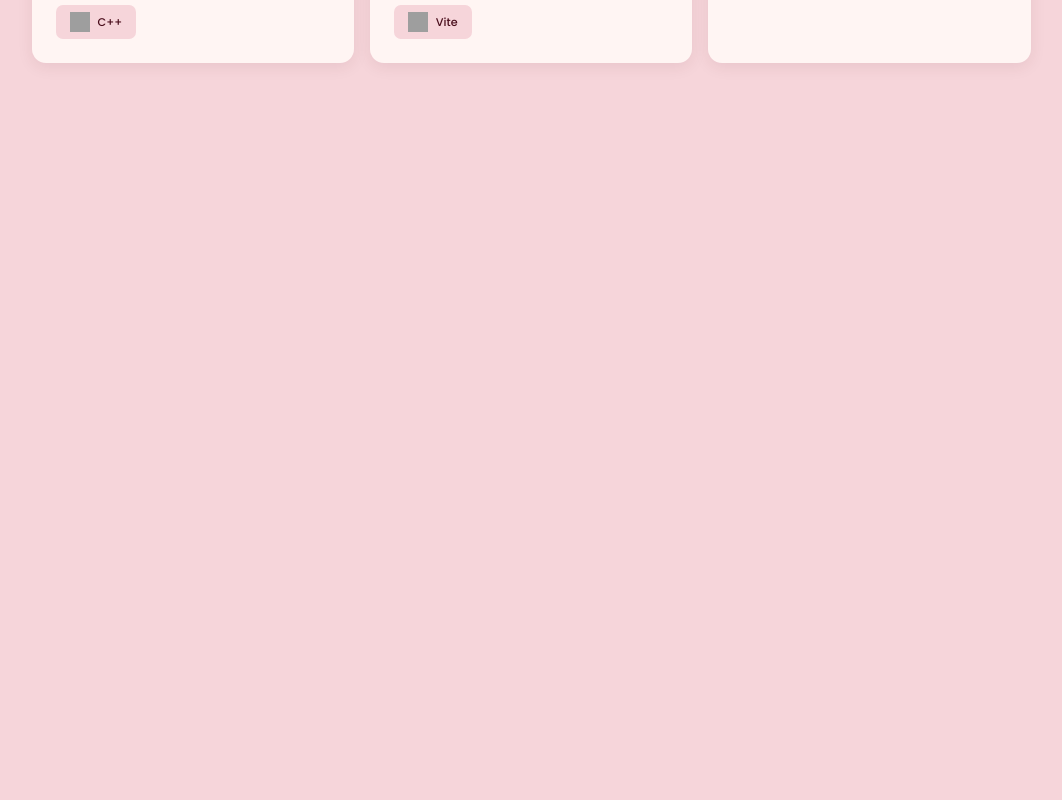
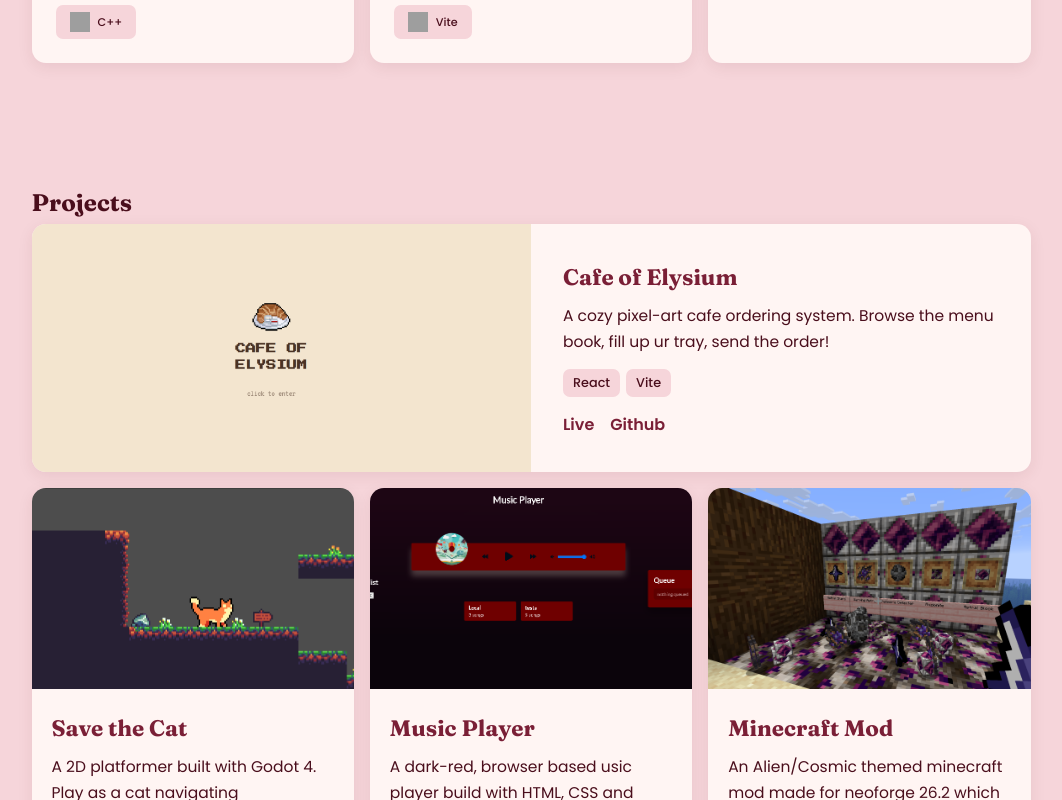
Before and after one commit to shiz1ee/My-Builder-Page, a React (Vite) app: page / in a window 1280 px wide. Shown: the part 1620-2420 px from the top of the page, without its empty margins (109-1171 px from the left). Before the commit the page ends 1743 px from the top, so only its background shows below. Built offline with nearby package versions, Linux system fonts and the light colour scheme; grey boxes are pictures that could not be loaded.

Commit message:
feat: projects section and links.
also fixed some typos and all

```diff
--- a/src/App.jsx
+++ b/src/App.jsx
@@ -2,6 +2,7 @@ import Navbar from "./components/Navbar"
 import Hero from "./components/Hero"
 import About from "./components/About"
 import Skills from "./components/Skills"
+import Projects from "./components/Projects"
 
 function App () {
   return (
@@ -10,6 +11,7 @@ function App () {
       <Hero />
       <About />
       <Skills />
+      <Projects />
     </>
   )
 }
--- a/src/components/Projects.css
+++ b/src/components/Projects.css
@@ -0,0 +1,119 @@
+.projects {
+    width: min(999px, 91%);
+    margin: 0 auto;
+    padding: 60px 0;
+}
+
+.projects-grid {
+    display: grid;
+    grid-template-columns: repeat(3, 1fr);
+    gap: 16px;
+}
+
+.project-card {
+    display: flex;
+    flex-direction: column;
+    background: var(--card);
+    border-radius: 14px;
+    overflow: hidden;
+    box-shadow: 0 4px 16px rgba(74, 14, 28, 0.08);
+    transition: transform 0.2s;
+}
+
+.project-card:hover {
+    transform: translateY(-4px);
+}
+
+.project-card.featured {
+    grid-column: span 3;
+    flex-direction: row;
+
+}
+
+.project-media {
+    aspect-ratio: 16 / 10;
+    background: var(--bg);
+}
+
+.project-card.featured .project-media {
+    flex: 1 1 50%;
+    aspect-ratio: auto;
+}
+
+.project-media img {
+    width: 100%;
+    height: 100%;
+    object-fit: cover;
+    display: block;
+}
+
+.placeholder {
+    height: 100%;
+    display: grid;
+    place-items: center;
+    font-family: 'Fraunces', serif;
+    font-size: 1.4rem;
+    color: var(--burgundy);
+}
+
+.project-body {
+    padding: 20px;
+}
+
+.project-card.featured .project-body {
+    flex: 1 1 50%;
+    padding: 32px;
+    align-self: center;
+}
+
+.project-body h3 {
+    color: var(--burgundy);
+    font-size: 1.4rem;
+    margin-bottom: 7px;
+}
+
+.project-body p {
+    font-size: 0.97rem;
+    margin-bottom: 14px;
+}
+
+.tags {
+    display: flex;
+    flex-wrap: wrap;
+    gap: 6px;
+    margin-bottom: 14px;
+}
+
+.tag {
+    padding: 3px 10px;
+    background: var(--bg);
+    border-radius: 7px;
+    font-size: 0.8rem;
+    font-weight: 495;
+}
+
+.project-links {
+    display: flex;
+    gap: 16px;
+}
+
+.project-links a {
+    color: var(--burgundy);
+    font-weight: 600;
+    text-decoration: none;
+}
+
+.project-links a:hover {
+    color: var(--accent);
+}
+
+@media (max-width: 800px) {
+    .projects-grid {
+        grid-template-columns: 1fr;
+    }
+
+    .project-card.featured {
+        grid-column: span 1;
+        flex-direction: column;
+    }
+}
--- a/src/components/Projects.jsx
+++ b/src/components/Projects.jsx
@@ -6,8 +6,8 @@ const projects = [
         description: 'A cozy pixel-art cafe ordering system. Browse the menu book, fill up ur tray, send the order!',
         tags: ['React', 'Vite'],
         image: '/images/projects/cafe.png',
-        live: '',
-        github: '',
+        live: 'https://cafe-of-elysium.vercel.app',
+        github: 'https://github.com/shiz1ee/Cafe-of-Elysium',
         featured: true,
     },
     {
@@ -15,32 +15,32 @@ const projects = [
         description: 'A 2D platformer built with Godot 4. Play as a cat navigating handcrafted levels, collecting coins, and dodging patrolling slime across multiple stages',
         tags: ['godot'],
         image: '/images/projects/cat.png',
-        live: '',
-        github: '',
+        live: 'https://sainath-shinde.itch.io/save-the-cat',
+        github: 'https://github.com/shiz1ee/SaveTheCat',
     },
     {
         title: 'Music Player',
         description: 'A dark-red, browser based usic player build with HTML, CSS and javaScript, play the built-in songs or either load a folder of MP#s from your device as a playlist.',
         tags: ['CSS', 'HTML5', 'JS'],
         image: '/images/projects/player.png',
-        live: '',
-        github: '',
+        live: 'https://music-player-shiz1ee.vercel.app',
+        github: 'https://github.com/shiz1ee/Music-player',
     },
     {
         title: 'Minecraft Mod',
         description: 'An Alien/Cosmic themed minecraft mod made for neoforge 26.2 which adds custom items/blocks/ores which has some lore behind it, and bunch of food items',
         tags: ['Java: JDK 25', 'Neoforge 1.21+'],
         image: '/images/projects/mod.png',
-        live: '',
-        github: '',
+        live: 'https://github.com/shiz1ee/Minecraft-Mod/releases',
+        github: 'https://github.com/shiz1ee/Minecraft-Mod',
     },
     {
         title: 'SafePath',
         description: 'An offline-first safety map. People can pin unsafe or safe spots (poor lighting, isolated stretches, harassment, theft, well-lit areas) with no signal and no account. Everything is saved on the device first and syncs safely when connectivity returns. If two people edit the same pin offline, the app detects it and asks the user to decide, so nothing is silently overwritten.',
         tags: ['React', 'Vite'],
         image: '/images/projects/safepath.png',
-        live: '',
-        github: '',
+        live: 'https://safepath-psi.vercel.app',
+        github: 'https://github.com/shiz1ee/Safepath',
     },
 ]
 
@@ -50,7 +50,7 @@ function Projects() {
             <h2 className='section-title'>Projects</h2>
 
             <div className='projects-grid'>
-                {projects.mod((p) => (
+                {projects.map((p) => (
                     <article
                         key={p.title}
                         className={p.featured ? 'project-card featured' : 'project-card'}
```
